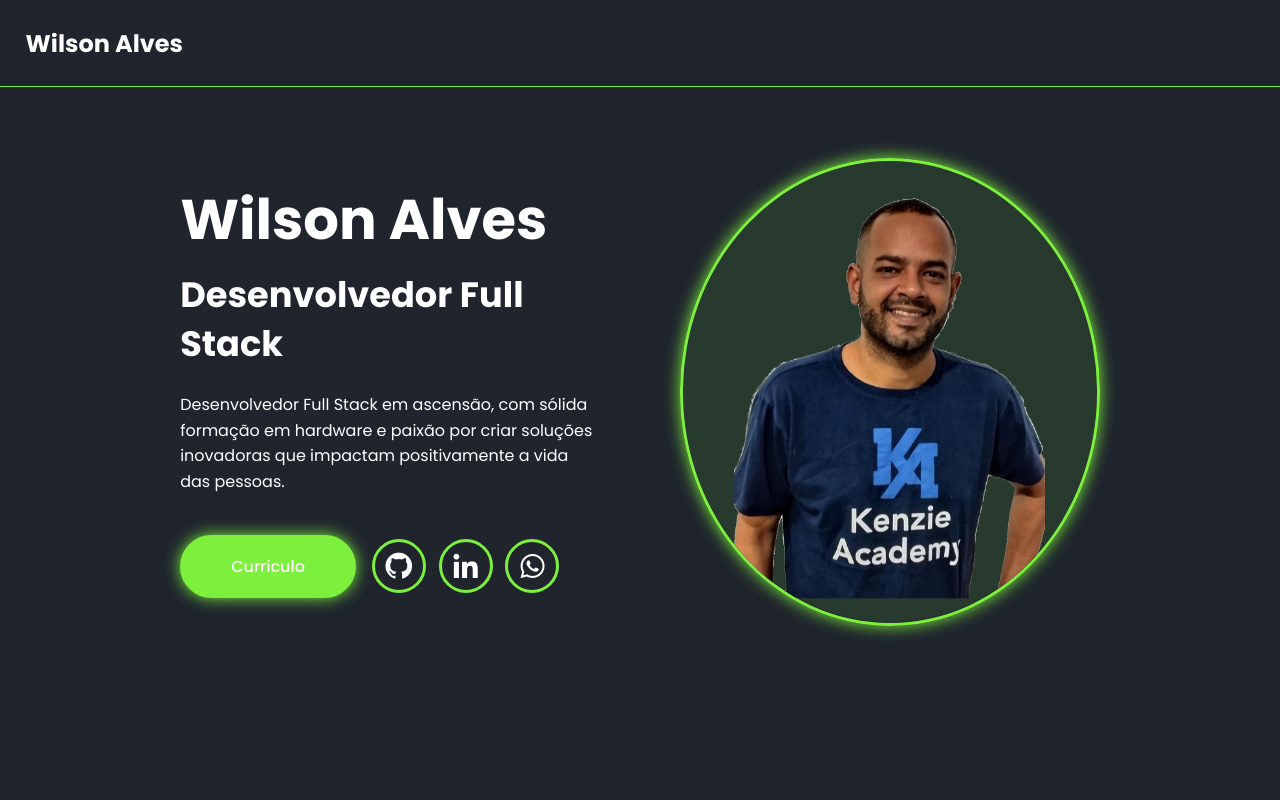
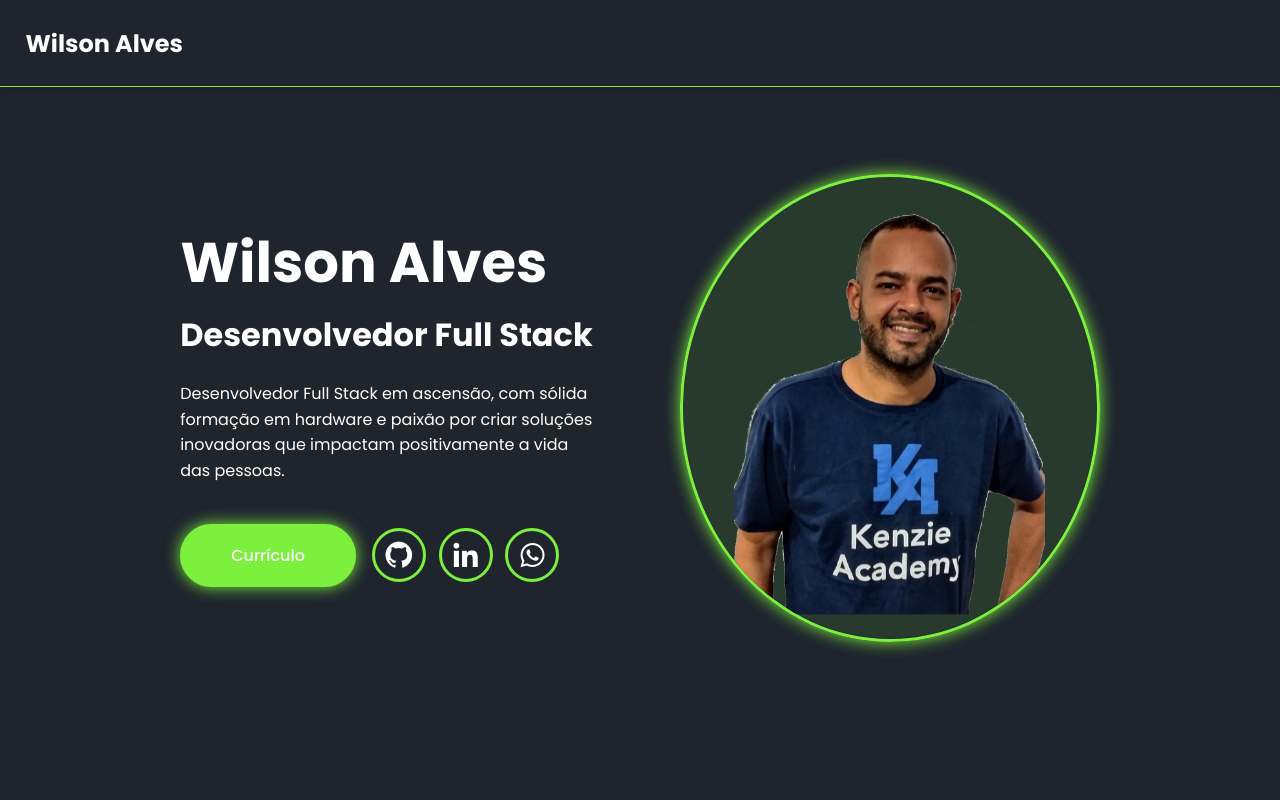
Before and after one commit to Wilrrama/portfolio_v2, a React (Vite) app: page / in a window 1280 px wide. Shown: the top 800 px of the page. Built offline with nearby package versions, Linux system fonts and the light colour scheme.

Commit message:
feat: download cv

```diff
--- a/src/components/about/components/bibliography/style.ts
+++ b/src/components/about/components/bibliography/style.ts
@@ -19,6 +19,7 @@ export const StyledBibliography = styled.section`
     display: flex;
     flex-direction: row;
     align-items: flex-start;
+    padding-bottom: 1rem;
     gap: 3rem;
 
     @media (max-width: 768px) {
--- a/src/components/home/index.tsx
+++ b/src/components/home/index.tsx
@@ -16,7 +16,11 @@ function Home() {
         </div>
 
         <div className="btn__container">
-          <a href="" className="cvn">
+          <a
+            href="/doc/curriculo_wilson.pdf"
+            download="curriculo_wilson.pdf"
+            className="cvn"
+          >
             Currículo
           </a>
           <div className="icons">
--- a/src/components/home/style.ts
+++ b/src/components/home/style.ts
@@ -66,8 +66,7 @@ export const StyledHome = styled.section`
   align-items: center;
   justify-content: center;
   gap: 5rem;
-  padding: 1rem 9% 2rem;
-  background: var(--bg-color);
+  padding: 3rem 9% 2rem;
   animation: ${fadeIn} 1s ease-out;
 
   @media (max-width: 1200px) {
@@ -76,13 +75,13 @@ export const StyledHome = styled.section`
   }
 
   @media (max-width: 991px) {
-    padding: 1rem 4% 2rem;
+    padding: 6rem 4% 2rem;
     gap: 2rem;
   }
 
   @media (max-width: 768px) {
     flex-direction: column-reverse;
-    padding-top: 5rem;
+    padding-top: 1rem;
   }
 `;
 
@@ -116,7 +115,7 @@ export const StyledHomeDetails = styled.div`
 
     h2 {
       display: inline-block;
-      font-size: clamp(1.8rem, 4vw, 2.2rem);
+      font-size: clamp(1.8rem, 4vw, 2rem);
       line-height: 1.4;
       margin: 0.5rem 0;
       opacity: 0;
@@ -239,6 +238,7 @@ export const StyledHomeBoxImg = styled.div`
 
   &::before {
     content: "";
+
     position: absolute;
     width: 100%;
     height: 100%;
@@ -266,6 +266,6 @@ export const StyledHomeBoxImg = styled.div`
   }
 
   @media (max-width: 480px) {
-    width: 90%;
+    width: 70%;
   }
 `;
```
Also changed, not shown: 1 other file (tests, documents, lock files or other folders).
